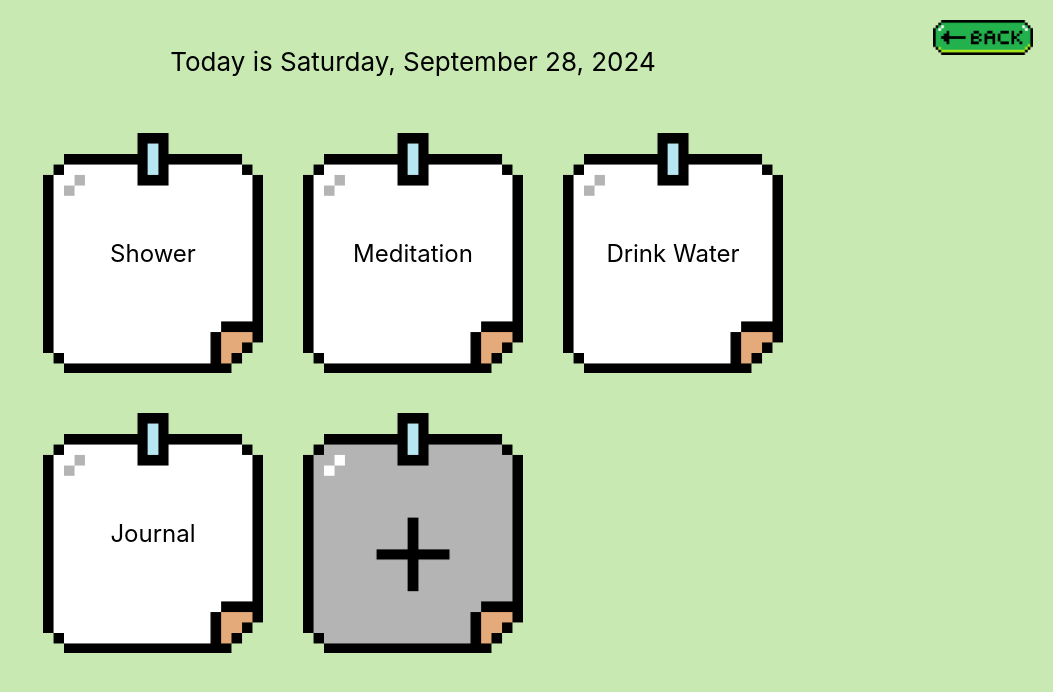
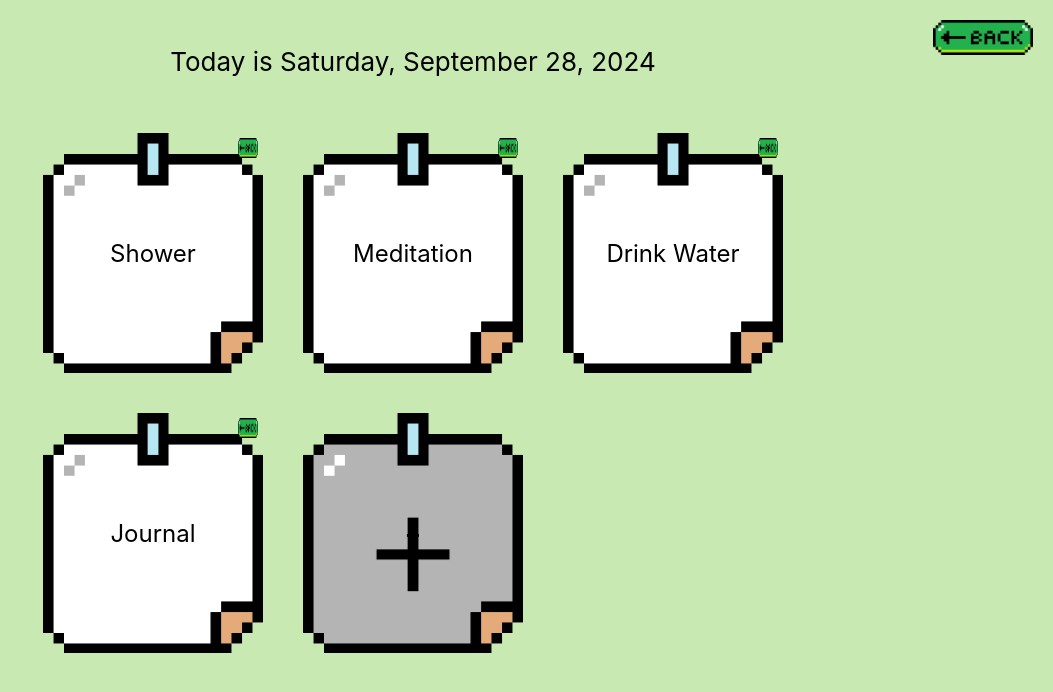
Before and after one commit to EuanHam/BloomAppHackGT11, a React (Create React App) app in the folder bloom/: page /tasks in a window 1280 px wide. Shown: the top 692 px of the page, without its empty margins (227-1280 px from the left). Built offline with nearby package versions, Linux system fonts and the light colour scheme.

Commit message:
this is vivis work btw, she made memory for tasks page and x button functionality

```diff
--- a/bloom/src/Tasks.css
+++ b/bloom/src/Tasks.css
@@ -1,3 +1,5 @@
+/* Tasks.css */
+
 .Tasks-header {
   background-color: #C9E9B2;
   min-height: 100vh;
@@ -42,6 +44,7 @@
   font-size: 1.5rem;
   color: black;
   text-align: center;
+  position: relative; /* Positioning context for delete icon */
 }
 
 .completed {
@@ -67,3 +70,12 @@
   color: black;
   text-align: center;
 }
+
+.delete-icon {
+  position: absolute;
+  top: 5px;
+  right: 5px;
+  width: 20px;
+  height: 20px;
+  cursor: pointer;
+}
--- a/bloom/src/Tasks.js
+++ b/bloom/src/Tasks.js
@@ -1,22 +1,45 @@
-import React, { useState } from 'react';
+import React, { useState, useEffect } from 'react';
 import './Tasks.css';
 import backButton from './images/back_button.png';
+import deleteIcon from './images/back_button.png'; // Add an icon for delete button
 import { Link } from 'react-router-dom';
 
 function Tasks() {
-  const [tasks, setTasks] = useState([{text: "Shower", isCompleted: false }, {text: "Meditation", isCompleted: false }, {text: "Drink Water", isCompleted: false }, {text: "Journal", isCompleted: false }]);
+  const [tasks, setTasks] = useState(() => {
+    const savedTasks = localStorage.getItem("tasks");
+    return savedTasks ? JSON.parse(savedTasks) : [
+      { text: "Shower", isCompleted: false },
+      { text: "Meditation", isCompleted: false },
+      { text: "Drink Water", isCompleted: false },
+      { text: "Journal", isCompleted: false }
+    ];
+  });
+
   const [date, setDate] = useState(new Date());
 
+  // Save tasks to localStorage whenever they change
+  useEffect(() => {
+    localStorage.setItem("tasks", JSON.stringify(tasks));
+  }, [tasks]);
+
+  // Add a new task
   const addTask = () => {
     const newTask = prompt("What task would you like to add?");
     if (newTask) {
-      setTasks([...tasks, { text: newTask, isCompleted: false}]);
+      setTasks([...tasks, { text: newTask, isCompleted: false }]);
     }
   };
 
+  // Toggle task completion
   const toggleTaskCompletion = (index) => {
     const updatedTasks = [...tasks];
     updatedTasks[index].isCompleted = !updatedTasks[index].isCompleted;
+    setTasks(updatedTasks);
+  };
+
+  // Delete a task
+  const deleteTask = (index) => {
+    const updatedTasks = tasks.filter((task, i) => i !== index);
     setTasks(updatedTasks);
   };
 
@@ -29,14 +52,22 @@ function Tasks() {
         <p>Today is {date.toLocaleDateString(undefined, { weekday: 'long', year: 'numeric', month: 'long', day: 'numeric' })}</p>
         <div className="task-grid">
           {tasks.map((task, index) => (
-            <div key={index}
-            className={`task-box ${task.isCompleted ? 'completed' : ''}`}
-            onClick={() => toggleTaskCompletion(index)}
+            <div
+              key={index}
+              className={`task-box ${task.isCompleted ? 'completed' : ''}`}
             >
-              {task.text}
-              </div>
+              <span onClick={() => toggleTaskCompletion(index)}>
+                {task.text}
+              </span>
+              <img
+                src={deleteIcon}
+                alt="Delete"
+                className="delete-icon"
+                onClick={() => deleteTask(index)}
+              />
+            </div>
           ))}
-          <div className="task-box add-task" onClick={addTask}></div>
+          <div className="task-box add-task" onClick={addTask}>+</div>
         </div>
       </header>
     </div>
```
Lines whose indentation alone changed are shown as unchanged.
